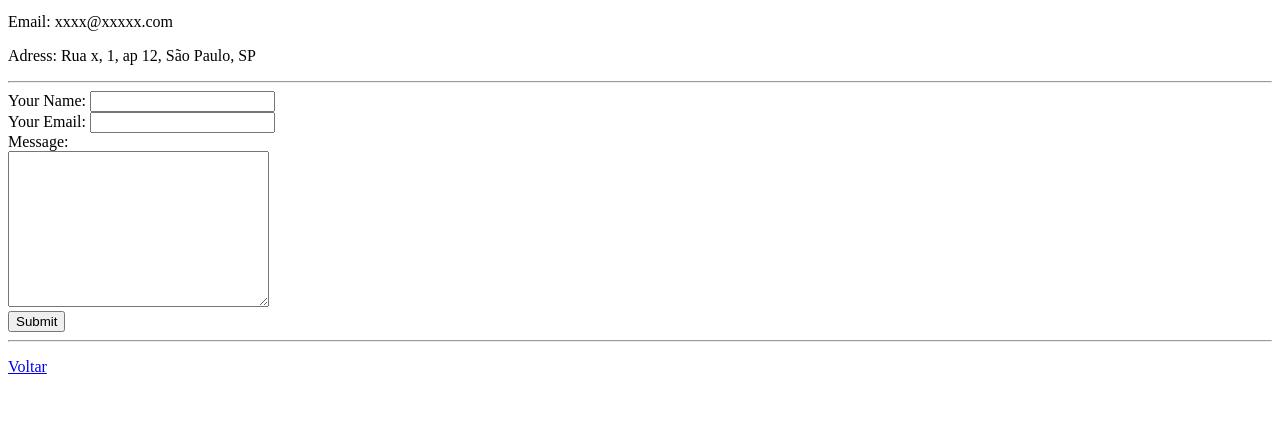
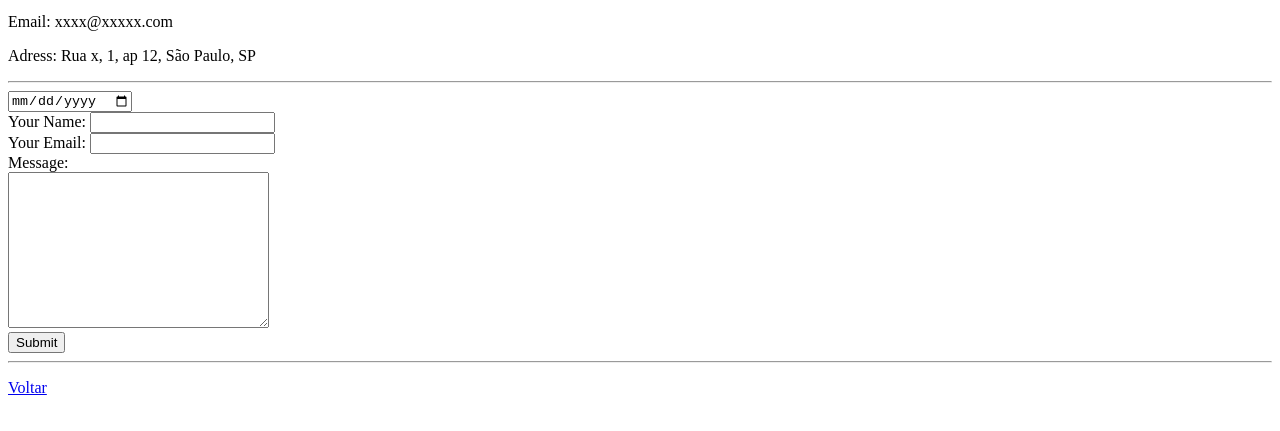
Before and after one commit to lclpdanella/cv, a plain HTML site: page contact.html in a window 1280 px wide. Shown: the part 101-532 px from the top of the page. Drawn offline with Linux system fonts and the light colour scheme.

Commit message:
Created a date input

```diff
--- a/contact.html
+++ b/contact.html
@@ -13,6 +13,7 @@
   <p>Adress: Rua x, 1, ap 12, São Paulo, SP</p>
   <hr>
   <form class="" action="index.html" method="post">
+    <input type="date" name="" value=""><br>
     <label>Your Name:</label>
     <input type="text" name="" value=""><br>
     <label>Your Email:</label>
```
